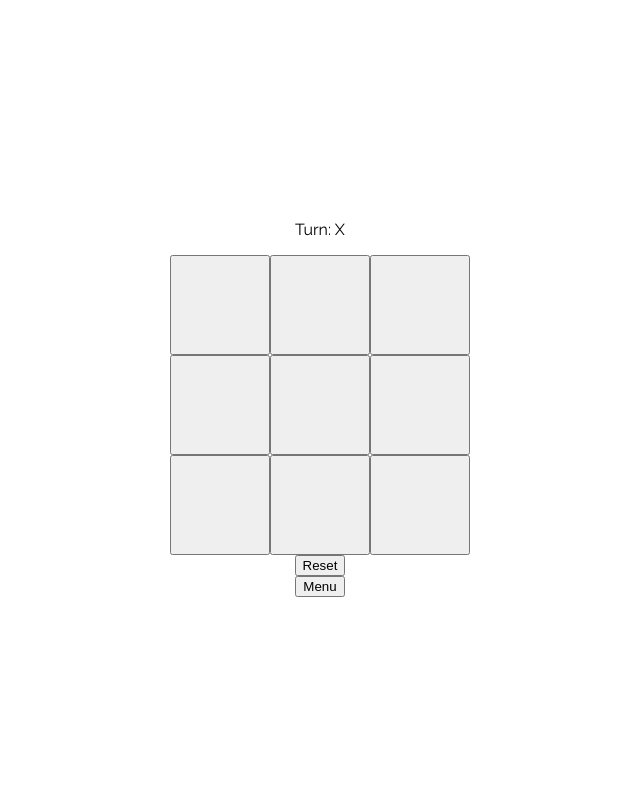
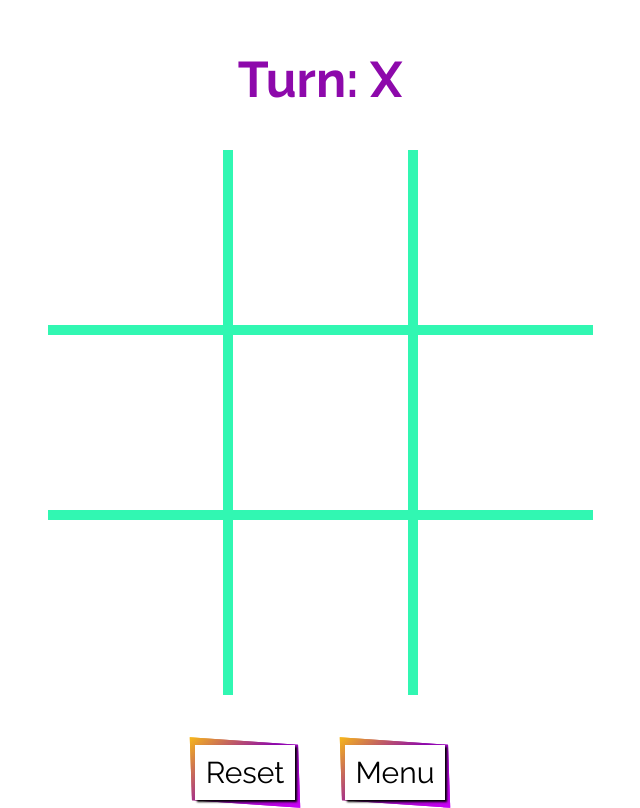
Before and after one commit to maximka76667/tic-tac-toe, a React (Create React App) app: page /#/single in a window 1280 px wide. Shown: the whole page, without its empty margins (320-960 px from the left). Built offline with nearby package versions, Linux system fonts and the light colour scheme.

Commit message:
make design

```diff
--- /dev/null
+++ b/src/blocks/board/__menu/board__menu.sass
@@ -0,0 +1,6 @@
+.board__menu
+  display: flex
+  margin-top: 50px
+  width: 250px
+  justify-content: space-between
+  align-items: center
--- a/src/blocks/board/board.sass
+++ b/src/blocks/board/board.sass
@@ -1,4 +1,6 @@
 .board
   display: grid
-  grid-template-columns: repeat(3, 100px)
-  grid-template-rows: repeat(3, 100px)
+  grid-template-columns: repeat(3, 175px)
+  grid-template-rows: repeat(3, 175px)
+  gap: 10px
+  background-color: $cyan
--- /dev/null
+++ b/src/blocks/button/__bg/button__bg.sass
@@ -0,0 +1,15 @@
+.button__bg
+  position: relative
+  width: 100px
+  text-align: center
+  font-size: 30px
+
+  &:before, &:after
+    content: ''
+    position: absolute
+    background-image: linear-gradient(315deg, $purple, $dark-purple, $orange)
+    top: -4px
+    bottom: -4px
+    left: -4px
+    right: -4px
+    transform: skewX(2deg) skewY(4deg)
--- /dev/null
+++ b/src/blocks/button/button.sass
@@ -0,0 +1,22 @@
+.button
+  display: block
+  width: 100px
+  padding: 10px
+  background-color: $bg-color
+  text-decoration: none
+  color: $font-color
+  transition: all 0.2s
+  position: relative
+  box-sizing: border-box
+  z-index: 1
+  box-shadow: 2px 2px 2px $font-color
+  cursor: pointer
+  font-size: 30px
+  font-family: 'Raleway', sans-serif
+  outline: 0
+  border: 0
+  font-weight: 400
+
+  &:hover
+    box-shadow: none
+    transform: skewX(2deg) skewY(4deg)
--- /dev/null
+++ b/src/blocks/cell/cell.sass
@@ -0,0 +1,7 @@
+.cell
+  width: 100%
+  height: 100%
+  background-color: $bg-color
+  border: 0
+  font-size: 100px
+  color: $dark-purple
--- /dev/null
+++ b/src/blocks/game/__status/game__status.sass
@@ -0,0 +1,5 @@
+.game__status
+  height: 50px
+  font-size: 50px
+  color: $dark-purple
+  font-weight: bold
--- a/src/components/Board.tsx
+++ b/src/components/Board.tsx
@@ -1,5 +1,5 @@
 import React from 'react';
-import { useHistory } from 'react-router';
+import { Link } from 'react-router-dom';
 import Bot from './Bot';
 import Cell from './Cell'
 
@@ -8,7 +8,6 @@ interface BoardInterface {
 }
 
 function Board(props: BoardInterface) {
-  let history = useHistory();
   const [cells, setCells] = React.useState(Array<string>(9).fill(''))
   const [turn, setTurn] = React.useState<string>('');
   const [status, setStatus] = React.useState('');
@@ -84,10 +83,6 @@ function Board(props: BoardInterface) {
     setStatus('');
   }
 
-  function goToMenu(): void {
-    history.push('/');
-  }
-
   React.useEffect(() => {
     checkEndGame();
     // eslint-disable-next-line
@@ -99,7 +94,7 @@ function Board(props: BoardInterface) {
 
   return (
     <>
-      <p>{ status }</p>
+      <p className="game__status">{ status }</p>
       <div className="board">
         {
           Array(9).fill('').map((c, i) => {
@@ -108,8 +103,14 @@ function Board(props: BoardInterface) {
         }
       </div>
       { props.isPlayWithBot && <Bot handleClick={handleClick} cells={cells} lines={lines} turn={turn} />}
-      <button className="reset-button" onClick={restartGame}>Reset</button>
-      <button className="menu-button" onClick={goToMenu}>Menu</button>
+      <div className="board__menu">
+        <div className="button__bg">
+          <button className="button button_type_reset" onClick={restartGame}>Reset</button>
+        </div>
+        <div className="button__bg">
+          <Link to="/" className="button button_type_menu">Menu</Link>
+        </div>
+      </div>
     </>
   )
 }
--- a/src/index.sass
+++ b/src/index.sass
@@ -1,10 +1,4 @@
 @import './fonts/fonts'
-
-body
-  margin: 0
-  font-family: 'Raleway', sans-serif
-  -webkit-font-smoothing: antialiased
-  -moz-osx-font-smoothing: grayscale
 
 $font-color: #000
 $bg-color: #fff
@@ -14,14 +8,33 @@ $cyan: #31F7B2
 $purple: #CA00F7
 $dark-purple: #8D09AB
 
+body
+  margin: 0
+  font-family: 'Raleway', sans-serif
+  -webkit-font-smoothing: antialiased
+  -moz-osx-font-smoothing: grayscale
+
 // Blocks
 @import './blocks/board/board'
 @import './blocks/menu/menu'
 @import './blocks/game/game'
+@import './blocks/cell/cell'
+@import './blocks/button/button'
 
 // Elements
+
+// Menu
 @import './blocks/menu/__heading/menu__heading'
 @import './blocks/menu/__game-mode/menu__game-mode'
 @import './blocks/menu/__game-mode-link/menu__game-mode-link'
 
+// Game
+@import './blocks/game/__status/game__status'
+
+// Board
+@import './blocks/board/__menu/board__menu'
+
+// Button
+@import './blocks/button/__bg/button__bg'
+
 // Modifiers
```
